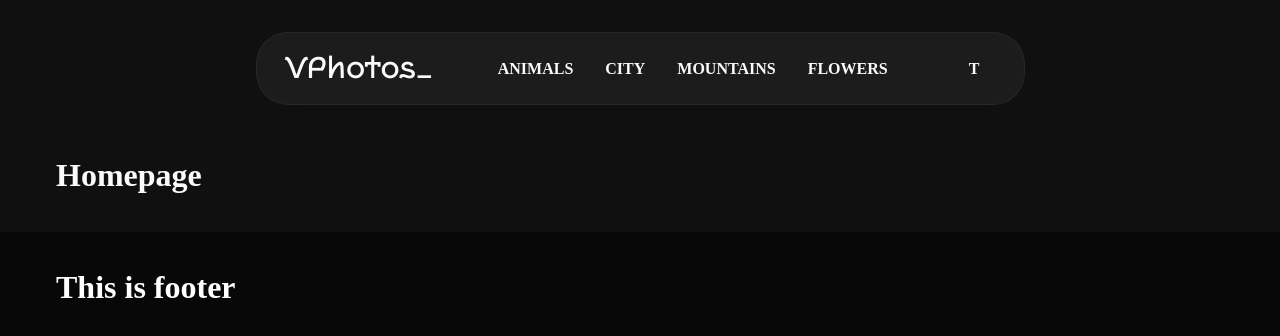
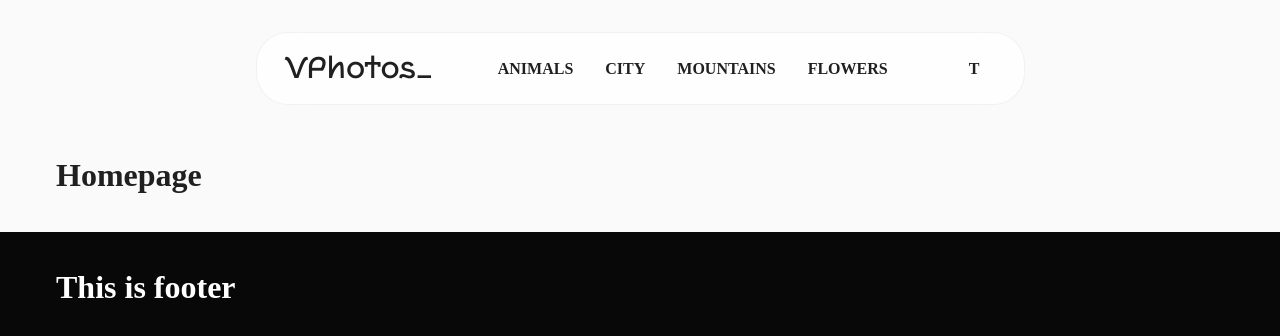
Before and after one commit to tochanenko/Gallery, a React (Create React App) app in the folder gallery-fe/: page / in a window 1280 px wide. Shown: the top 336 px of the page. Built offline with nearby package versions, Linux system fonts and the light colour scheme.

Commit message:
Move utils files to lib folder; Implement useBrowserTheme custom hook

```diff
--- a/gallery-fe/src/App.jsx
+++ b/gallery-fe/src/App.jsx
@@ -6,6 +6,7 @@ import HomePage from "./pages/Home";
 import CategoryPage, { loader as photosByCategoryLoader } from "./pages/Category";
 import PhotoPage, { loader as photoByIdLoader } from "./pages/Photo";
 import { useSelector } from "react-redux";
+import { useBrowserTheme } from "./lib/hooks";
 
 const router = createBrowserRouter([
   {
@@ -31,6 +32,7 @@ const router = createBrowserRouter([
 
 function App() {
   const theme = useSelector(state => state.theme.theme);
+  const browserTheme = useBrowserTheme();
 
   function generateUserToken() {
     let userUUID = localStorage.getItem("userUUID");
@@ -42,17 +44,14 @@ function App() {
 
   generateUserToken();
 
-  return <div className={`main_container ${theme}`}><RouterProvider router={router} /></div>;
+  return <div className={`main_container ${browserTheme}`}><RouterProvider router={router} /></div>;
 }
 
 export default App;
 
-// TODO Add /UI/Card component
 // TODO Make theme as a dropdown select
 // TODO Add functionality to push comments
 // TODO Add separate view for new comment on Desktop
 // TODO Move User Data to Redux Store, keep only User UUID in the local storage
 // TODO Add theme to the localStorage
-// TODO Add theme toggle that depends on the browser theme
-// TODO Rename `utils` folder to `lib`
 // TODO Move `Photo` component from `PhotosGrid` to separate file in the same folder
--- a/gallery-fe/src/components/Comment/Comment.jsx
+++ b/gallery-fe/src/components/Comment/Comment.jsx
@@ -1,7 +1,7 @@
 import classes from "./Comment.module.scss";
 import { AvatarGenerator } from 'random-avatar-generator';
 
-import { relativeFormatDateTime } from "../../utils/utils";
+import { relativeFormatDateTime } from "../../lib/utils";
 import Card from "../UI/Card/Card";
 
 export default function Comment({ comment, ...props }) {
--- a/gallery-fe/src/components/Header/Header.jsx
+++ b/gallery-fe/src/components/Header/Header.jsx
@@ -9,7 +9,7 @@ import { useDispatch, useSelector } from 'react-redux';
 
 import { themeActions, DAY_THEME } from '../../store/theme.js';
 
-import { CATEGORIES } from '../../utils/constants';
+import { CATEGORIES } from '../../lib/constants';
 
 export default function Header() {
   const dispatch = useDispatch();
--- a/gallery-fe/src/components/NewComment/NewComment.jsx
+++ b/gallery-fe/src/components/NewComment/NewComment.jsx
@@ -1,7 +1,7 @@
 import { useState } from "react";
 import classes from "./NewComment.module.scss";
 import { AvatarGenerator } from 'random-avatar-generator';
-import { API_URL } from "../../utils/constants";
+import { API_URL } from "../../lib/constants";
 import Card from "../UI/Card/Card";
 
 export default function NewComment({ photo }) {
--- a/gallery-fe/src/components/PhotoGrid/PhotoGrid.jsx
+++ b/gallery-fe/src/components/PhotoGrid/PhotoGrid.jsx
@@ -1,6 +1,6 @@
 import { useRef, useState } from "react";
 import classes from "./PhotoGrid.module.scss";
-import { PHOTO_URL } from '../../utils/constants';
+import { PHOTO_URL } from '../../lib/constants';
 import { Link } from "react-router-dom";
 
 export default function PhotoGrid({ photos }) {
--- /dev/null
+++ b/gallery-fe/src/lib/hooks.js
@@ -0,0 +1,24 @@
+import { useEffect, useState } from "react";
+
+export function useBrowserTheme() {
+  function getCurrentTheme() {
+    return window.matchMedia("(prefers-color-scheme: dark)").matches;
+  }
+
+  const [ isNightTheme, setIsNightTheme ] = useState(getCurrentTheme());
+
+  function themeListener(event) {
+    setIsNightTheme(event.matches);
+  }
+
+  useEffect(() => {
+    const nightTheme = window.matchMedia("(prefers-color-scheme: dark)");
+    nightTheme.addListener(themeListener);
+
+    return () => {
+      nightTheme.removeListener(themeListener);
+    }
+  });
+
+  return isNightTheme ? 'night' : 'day';
+}
--- a/gallery-fe/src/pages/Category.jsx
+++ b/gallery-fe/src/pages/Category.jsx
@@ -1,7 +1,7 @@
 import { Suspense } from "react";
 import { Await, useParams, useRouteLoaderData } from "react-router-dom";
 import PhotoGrid from "../components/PhotoGrid/PhotoGrid";
-import { API_URL } from "../utils/constants";
+import { API_URL } from "../lib/constants";
 
 export default function CategoryPage() {
   const { photos } = useRouteLoaderData('category-photos');
--- a/gallery-fe/src/pages/Photo.jsx
+++ b/gallery-fe/src/pages/Photo.jsx
@@ -1,12 +1,12 @@
 import { useEffect, useState } from "react";
 import { Form, useRouteLoaderData } from "react-router-dom";
-import { API_URL, PHOTO_URL } from "../utils/constants";
+import { API_URL, PHOTO_URL } from "../lib/constants";
 
 import classes from "./Photo.module.scss";
 import Rating from "../components/Rating/Rating";
 import Comment from "../components/Comment/Comment";
 
-import { formatDate } from "../utils/utils";
+import { formatDate } from "../lib/utils";
 import NewComment from "../components/NewComment/NewComment";
 import Card from "../components/UI/Card/Card";
 
```
Also changed, not shown: gallery-fe/src/lib/constants.js (renamed from gallery-fe/src/utils/constants.js), gallery-fe/src/lib/utils.js (renamed from gallery-fe/src/utils/utils.js).
